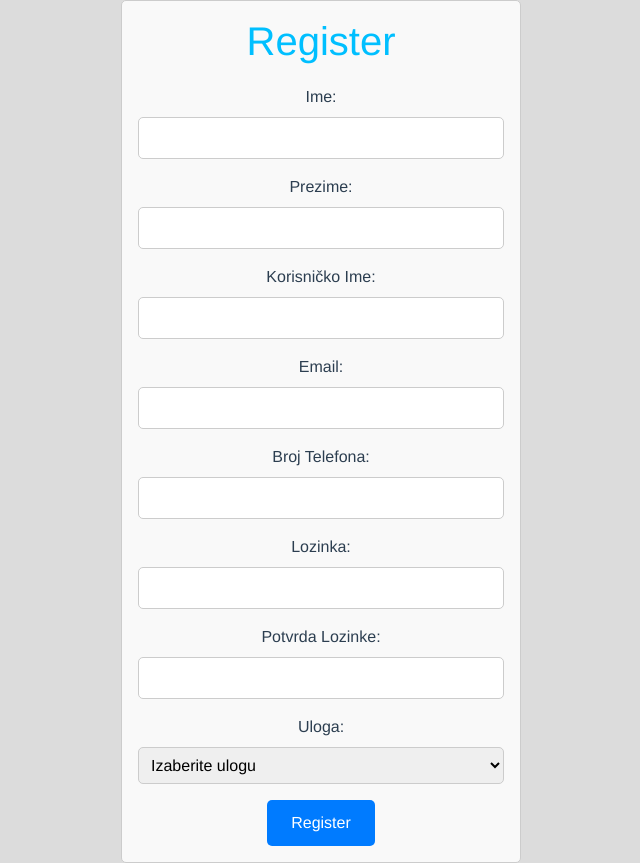
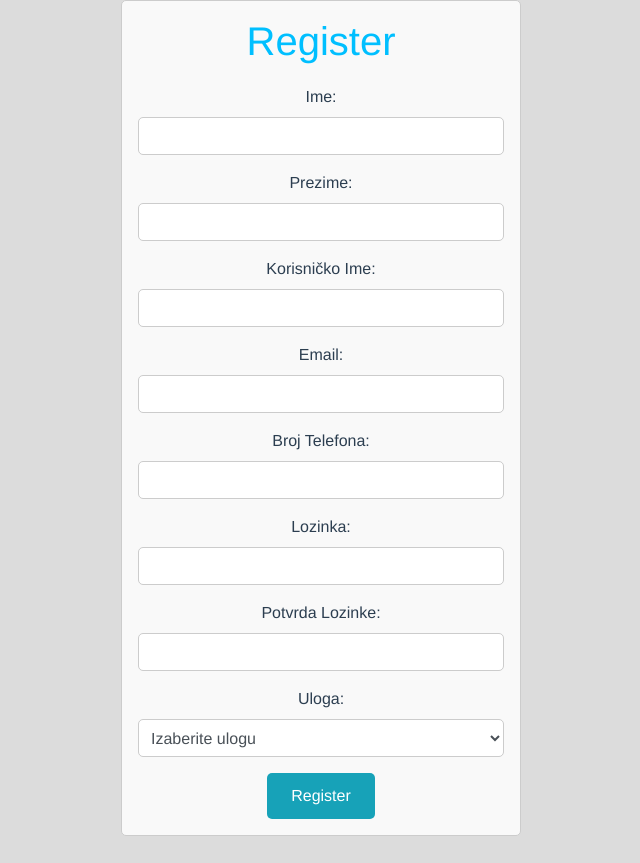
Before and after one commit to kzi-nastava/project-web-in-2024-team-3, a Vue app in the folder web-front/: page /register in a window 1280 px wide. Shown: the whole page, without its empty margins (319-959 px from the left). After the commit the page ends 836 px from the top, so only its background shows below. Built offline with nearby package versions, Linux system fonts and the light colour scheme.

Commit message:
Register i Login

```diff
--- a/web-front/src/views/HomeView.vue
+++ b/web-front/src/views/HomeView.vue
@@ -281,7 +281,7 @@ export default {
 .btn-primary:hover {
   color: #fff;
   background-color: #17a2b8;
-  border-color: #17a2b8;
+  border-color: #17a2b8
 }
 
 .btn-secondary {
--- a/web-front/src/views/LoginView.vue
+++ b/web-front/src/views/LoginView.vue
@@ -102,7 +102,7 @@ border-radius: 5px;
 
 button {
 padding: 0.7em 1.5em;
-background-color: #007bff;
+background-color: #17a2b8;
 border: none;
 color: white;
 border-radius: 5px;
@@ -110,7 +110,7 @@ cursor: pointer;
 }
 
 button:hover {
-background-color: #0056b3;
+  background-color: #138496;
 }
 
 p {
--- a/web-front/src/views/RegisterView.vue
+++ b/web-front/src/views/RegisterView.vue
@@ -9,6 +9,7 @@
           id="ime"
           v-model="registerDto.ime"
           required
+          class="form-control"
         />
       </div>
       <div class="form-group">
@@ -18,6 +19,7 @@
           id="prezime"
           v-model="registerDto.prezime"
           required
+          class="form-control"
         />
       </div>
       <div class="form-group">
@@ -27,6 +29,7 @@
           id="korisnickoIme"
           v-model="registerDto.korisnickoIme"
           required
+          class="form-control"
         />
       </div>
       <div class="form-group">
@@ -36,6 +39,7 @@
           id="email"
           v-model="registerDto.email"
           required
+          class="form-control"
         />
       </div>
       <div class="form-group">
@@ -45,6 +49,7 @@
           id="brojTelefona"
           v-model="registerDto.brojTelefona"
           required
+          class="form-control"
         />
       </div>
       <div class="form-group">
@@ -54,6 +59,7 @@
           id="lozinka"
           v-model="registerDto.lozinka"
           required
+          class="form-control"
         />
       </div>
       <div class="form-group">
@@ -63,20 +69,21 @@
           id="potvrdaLozinke"
           v-model="registerDto.potvrdaLozinke"
           required
+          class="form-control"
         />
       </div>
       <div class="form-group">
         <label for="uloga">Uloga:</label>
-          <select id="uloga" v-model="registerDto.uloga" required>
+        <select id="uloga" v-model="registerDto.uloga" required class="form-control">
           <option value="">Izaberite ulogu</option>
           <option value="kupac">Kupac</option>
           <option value="prodavac">Prodavac</option>
         </select>
       </div>
-        <button type="submit">Register</button>
+      <button type="submit" class="btn btn-primary">Register</button>
     </form>
-      <p v-if="errorMessage">{{ errorMessage }}</p>
-      <p v-if="successMessage">{{ successMessage }}</p>
+    <p v-if="errorMessage" class="mt-3 text-danger">{{ errorMessage }}</p>
+    <p v-if="successMessage" class="mt-3 text-success">{{ successMessage }}</p>
   </div>
 </template>
 
@@ -139,6 +146,7 @@
   border: 1px solid #ccc;
   border-radius: 5px;
   background-color: #f9f9f9;
+
 }
 
 .form-group {
@@ -158,20 +166,25 @@
   border-radius: 5px;
 }
 
-  button {
+.btn-primary {
   padding: 0.7em 1.5em;
-    background-color: #007bff;
+  background-color: #17a2b8;
   border: none;
   color: white;
   border-radius: 5px;
   cursor: pointer;
 }
 
-  button:hover {
-    background-color: #0056b3;
+.btn-primary:hover {
+  background-color: #138496;
+  border-color: #117a8b;
 }
 
-  p {
-    margin-top: 1em;
+.text-danger {
+  color: #dc3545;
+}
+
+.text-success {
+  color: #28a745;
 }
 </style>
```
Lines whose indentation alone changed are shown as unchanged.
